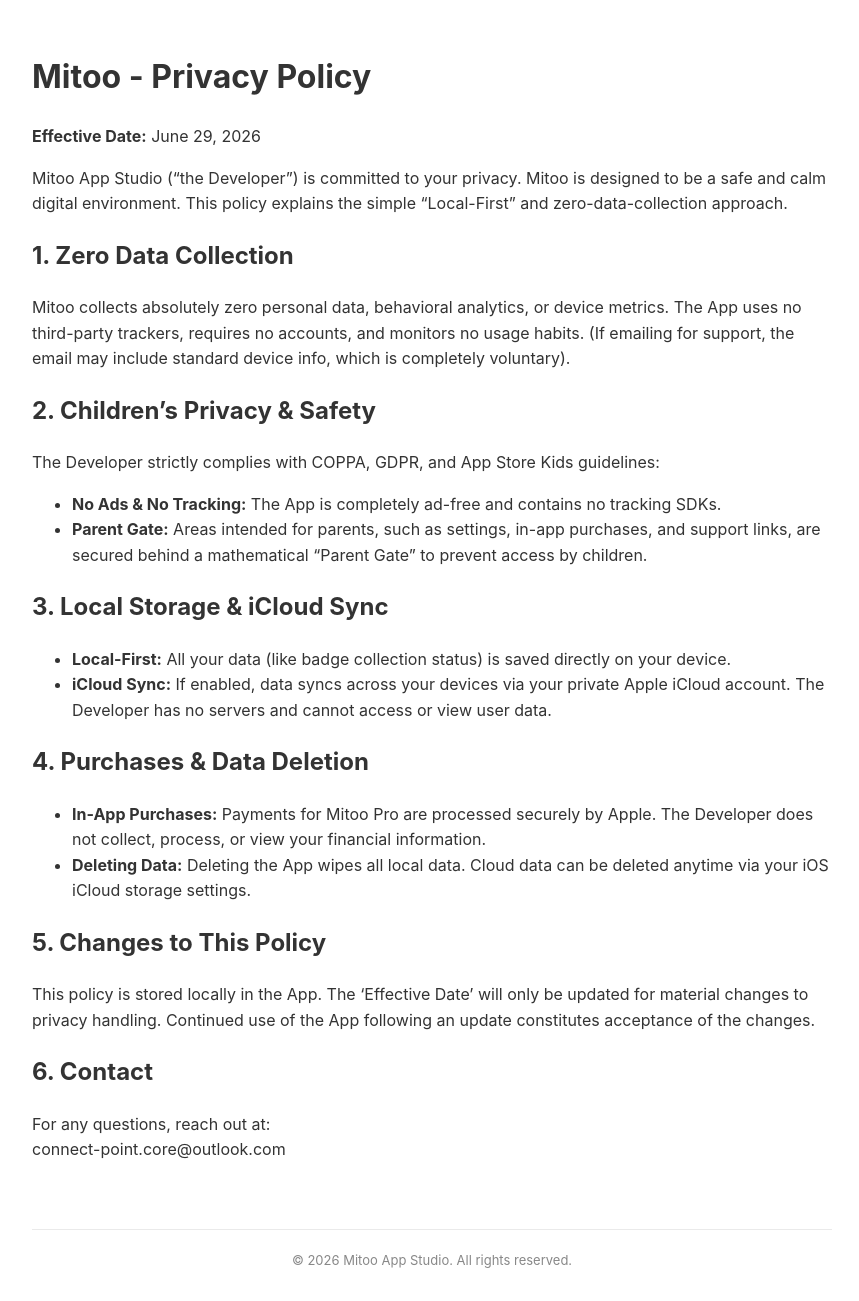
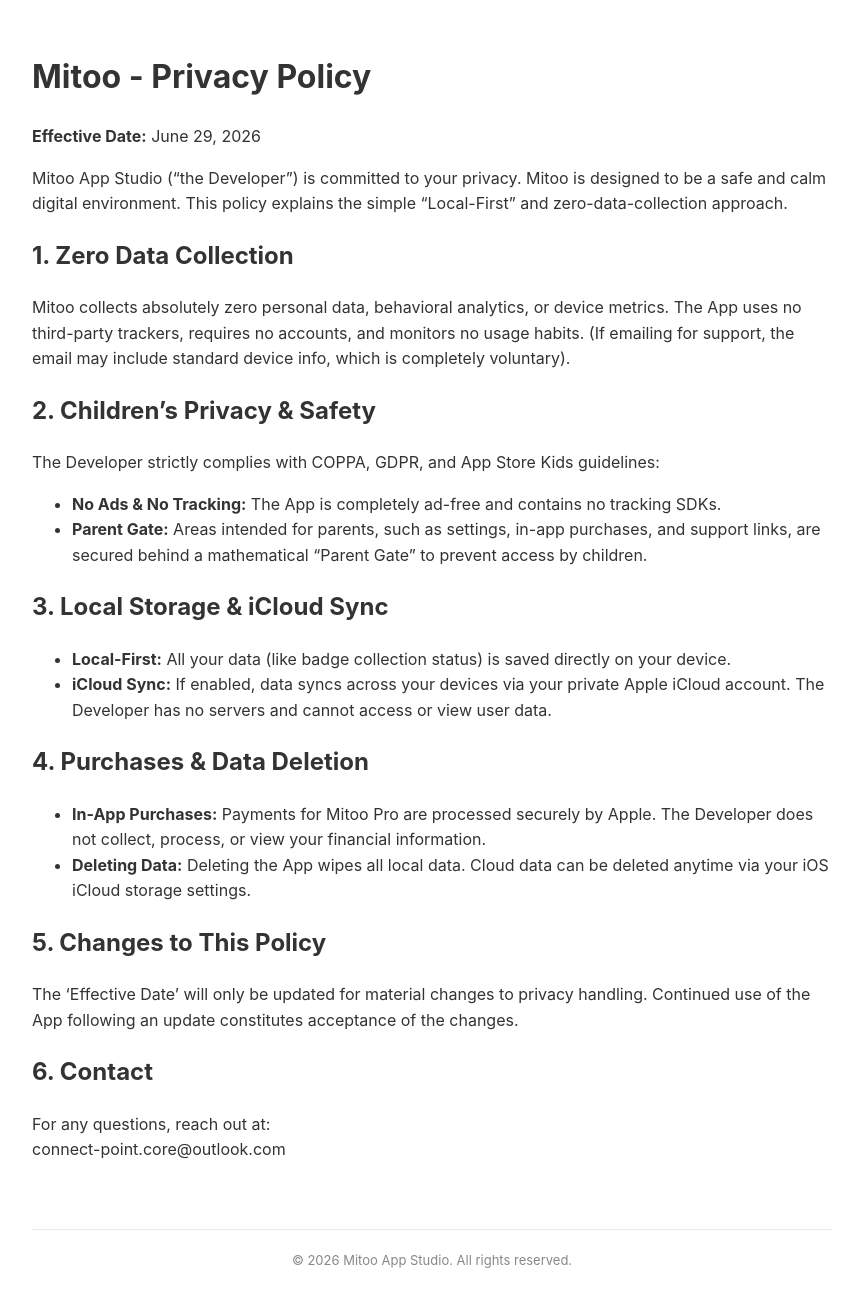
Before and after one commit to mitoostudio/mitoo-legal, a Jekyll site: the page built from privacy-policy-en.md, in a window 1280 px wide. Shown: the whole page, without its empty margins (208-1067 px from the left). Built offline with Jekyll 4.4.1, drawn with Linux system fonts in a browser that asks for light colours; our own code applies the rules of GitHub Pages for plain Markdown files.

Commit message:
Update privacy-policy-en.md

```diff
--- a/privacy-policy-en.md
+++ b/privacy-policy-en.md
@@ -22,6 +22,6 @@ The Developer strictly complies with COPPA, GDPR, and App Store Kids guidelines:
 * **Deleting Data:** Deleting the App wipes all local data. Cloud data can be deleted anytime via your iOS iCloud storage settings.
 
 ## 5. Changes to This Policy
-This policy is stored locally in the App. The 'Effective Date' will only be updated for material changes to privacy handling. Continued use of the App following an update constitutes acceptance of the changes.
+The 'Effective Date' will only be updated for material changes to privacy handling. Continued use of the App following an update constitutes acceptance of the changes.
 ## 6. Contact
 For any questions, reach out at: <br>connect-point.core@outlook.com
```
